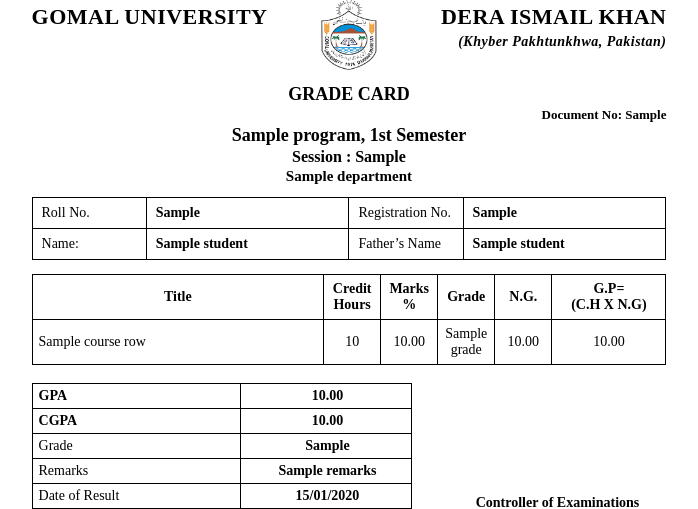
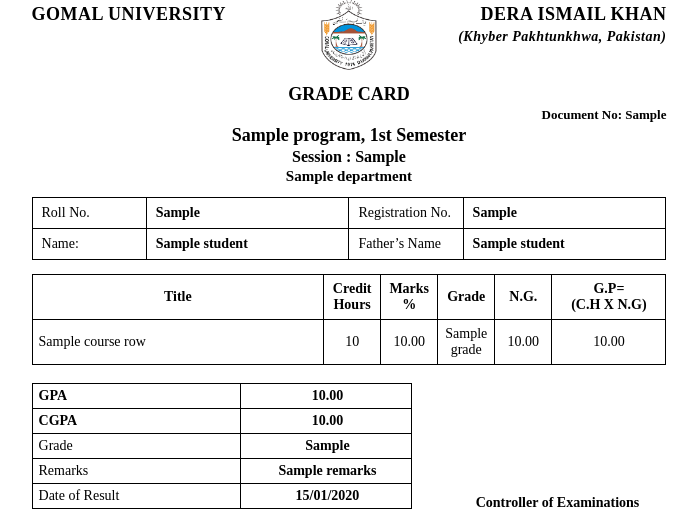
Before and after one commit to noorkhalid/Result_Portal, a Django app: template apps/results/templates/results/dmc_batch.html in a window 1280 px wide. Shown: the top 509 px of the page, without its empty margins (291-989 px from the left). Run offline with Django 5.2, Linux system fonts and the light colour scheme; the template is opened without the code that fills it: most values are stand-ins (such as "Sample title", 1, 10 or a date in 2020).

Commit message:
Keep DMC main headings on one line

```diff
--- a/apps/results/templates/results/dmc_batch.html
+++ b/apps/results/templates/results/dmc_batch.html
@@ -40,8 +40,9 @@
     .header .right{
       width:40%;
       font-weight:700;
-      font-size: 22px;
+      font-size: 18px;
       letter-spacing: .5px;
+	  white-space: nowrap;
     }
     .header .left{ text-align:left; }
     .header .right{ text-align:right; }
```
